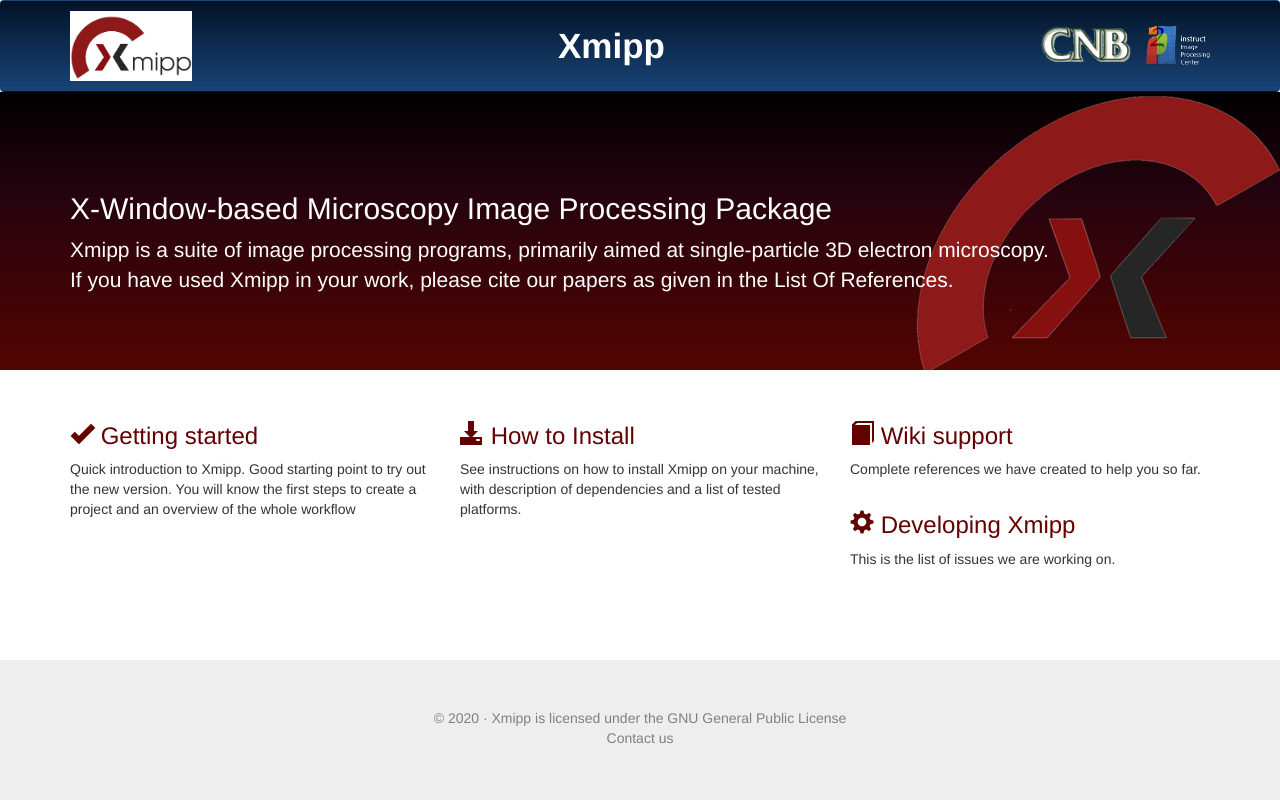
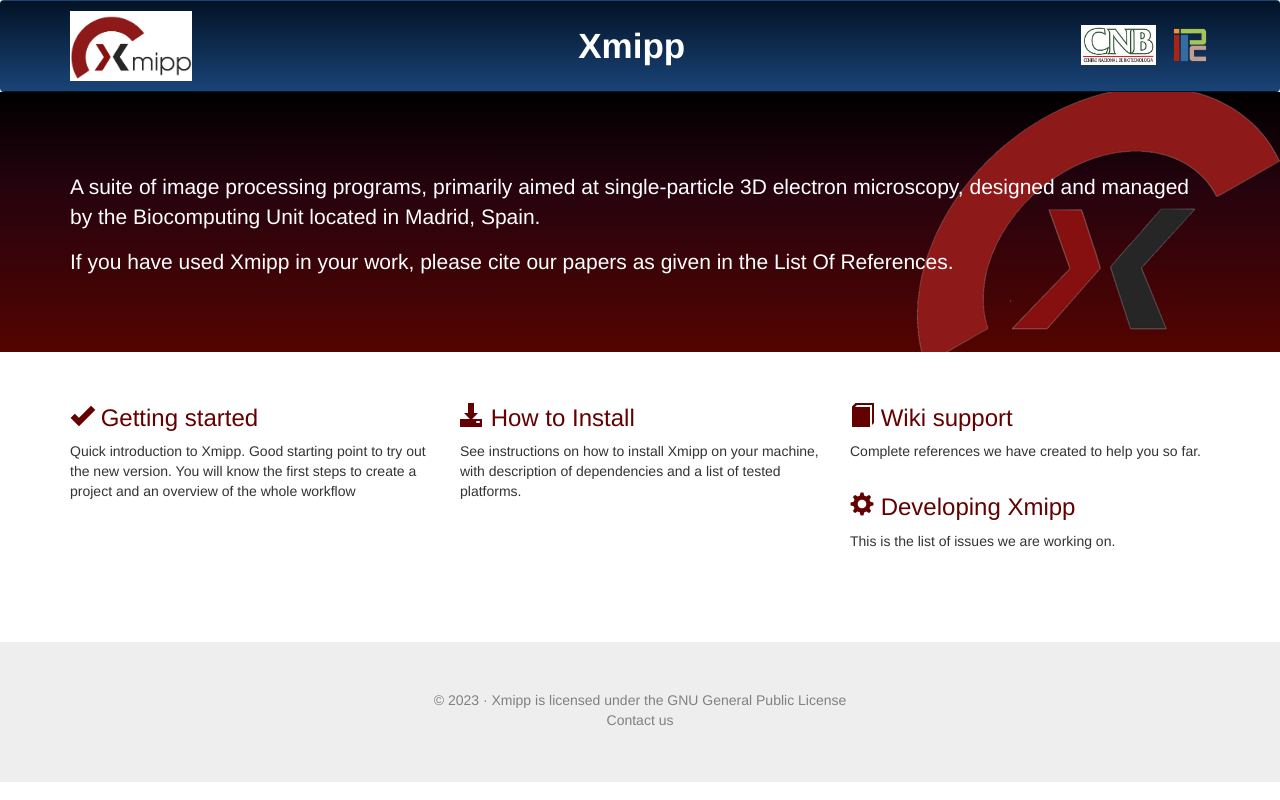
Before and after one commit to I2PC/xmipp-portal, a Django app: template web/templates/home/index.html in a window 1280 px wide. Run offline with Django 3.2, Linux system fonts and the light colour scheme; the template is opened without the code that fills it, so the values that code supplies are empty; some libraries are stand-ins or nearby versions.

Commit message:
Logos and links

```diff
--- a/web/templates/_footer.html
+++ b/web/templates/_footer.html
@@ -2,10 +2,10 @@
     <div class="container">
         <div class="row">
             <div class="footerLink">
-                <a href="http://www.gnu.org/copyleft/gpl.html" > © 2020 · Xmipp is licensed under the GNU General Public License </a>
+                <a href="http://www.gnu.org/copyleft/gpl.html" > © 2023 · Xmipp is licensed under the GNU General Public License </a>
             </div>
             <div class="footerLink">
-                <a href="https://github.com/I2PC/scipion/wiki/Contact-Us" >Contact us</a>
+                <a href="https://github.com/I2PC/xmipp/wiki/Contact-us" >Contact us</a>
             </div>
         </div>
     </div>
--- a/web/templates/_navigation.html
+++ b/web/templates/_navigation.html
@@ -10,9 +10,9 @@
 		  </div>
 		  <div class="logoLine">
 		  		<a href="http://www.cnb.csic.es/">
-				  <img class="logosLine" src="{% static "img/logo_cnb_without_title.png" %}" /></a>
+				  <img class="logosLine" src="{% static "img/cnb-logo.jpg" %}" /></a>
 				<a href="http://i2pc.cnb.csic.es/LoadHome.htm">
-				  <img class="logosLine" src="{% static "img/logo_i2pc_with_title.png" %}" /></a>
+				  <img class="logosLine" src="{% static "img/i2pc_color.png" %}" /></a>
 
 		  </div>
 	  </div>
--- a/web/templates/home/index.html
+++ b/web/templates/home/index.html
@@ -71,8 +71,8 @@
     <!-- Main jumbotron for a primary marketing message or call to action -->
     <div class="jumbotron backimage">
       <div class="container mainHead">
-        <h2>X-Window-based Microscopy Image Processing Package</h2>
-        <p>Xmipp is a suite of image processing programs, primarily aimed at single-particle 3D electron microscopy.<br /> If you have used Xmipp in your work, please cite our papers as given in the List Of References.
+        <p>A suite of image processing programs, primarily aimed at single-particle 3D electron microscopy, designed and managed by the Biocomputing Unit located in Madrid, Spain.</p>
+        <p>If you have used Xmipp in your work, please cite our papers as given in the List Of References.
         </p>
 		</p>
       </div>
```
Also changed, not shown: web/static/favicon-16x16.png, web/static/favicon-32x32.png, web/static/favicon-96x96.png, web/static/img/cnb-logo.jpg (added), web/static/img/i2pc_color.png (added), web/static/ms-icon-144x144.png, web/static/ms-icon-150x150.png, web/static/ms-icon-310x310.png, web/static/ms-icon-70x70.png.
